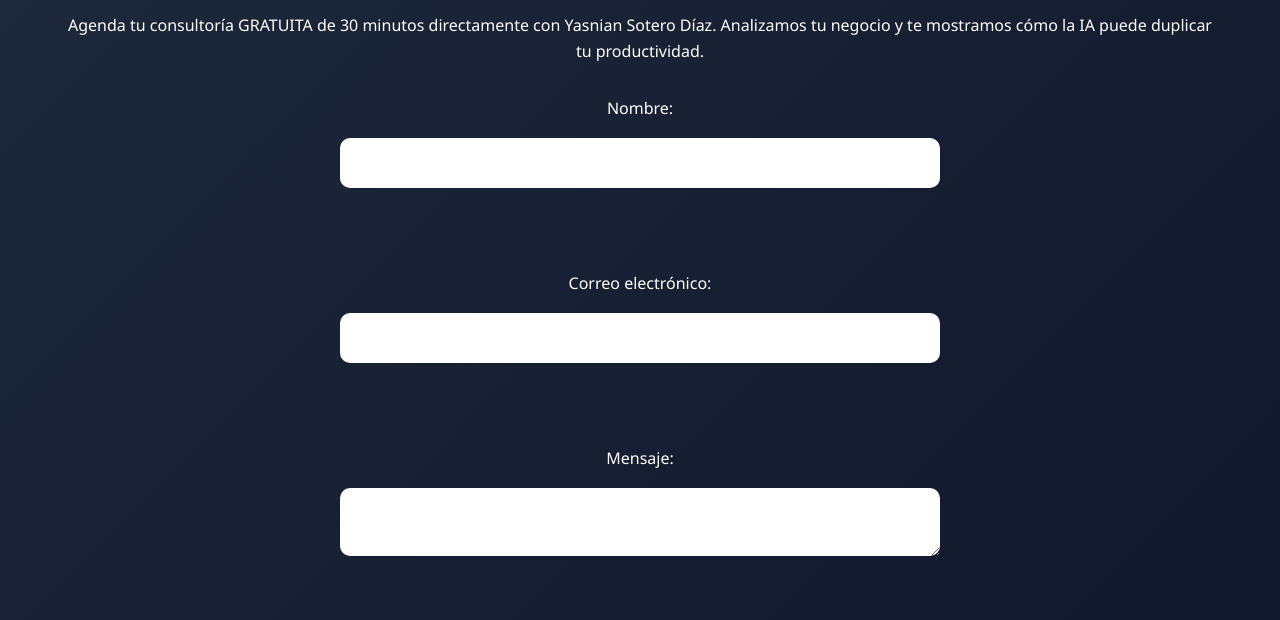
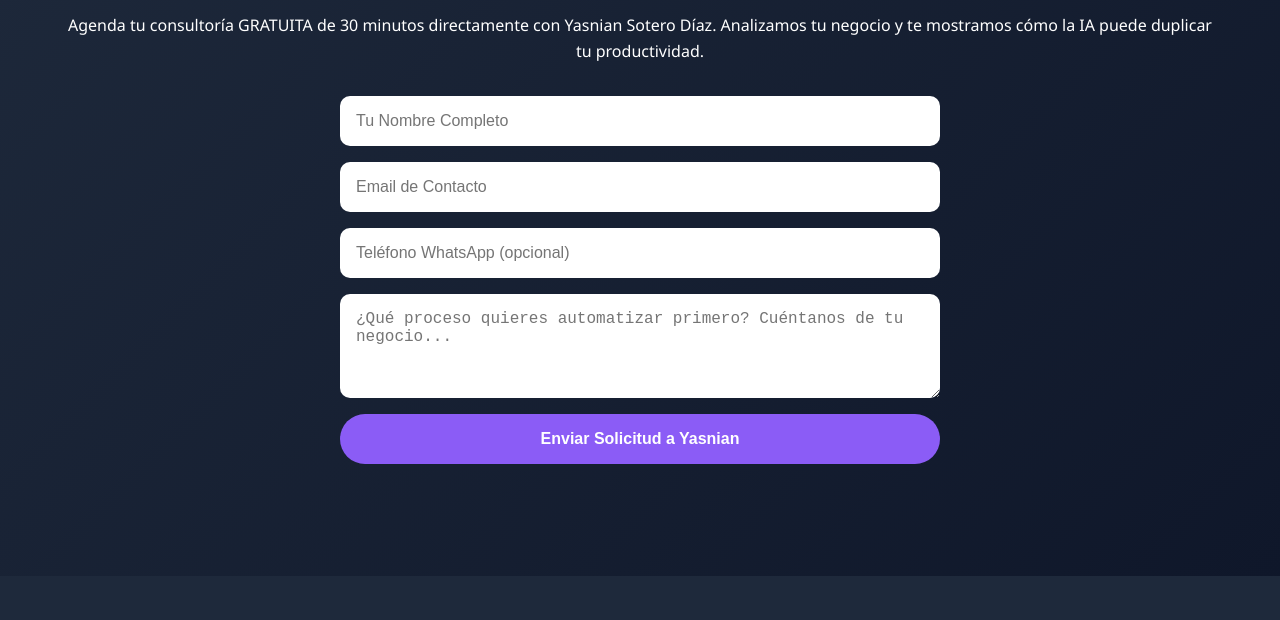
Before and after one commit to eshuiaservices/eshuiaservices.github.io, a plain HTML site: page index.html in a window 1280 px wide. Shown: the part 2359-2979 px from the top of the page. Drawn offline with Linux system fonts and the light colour scheme.

Commit message:
Add files via upload
Contacto Eshu

```diff
--- a/index.html
+++ b/index.html
@@ -276,20 +276,15 @@
     <section id="contacto" class="contact">
         <h2>¿Listo para el Siguiente Nivel?</h2>
         <p>Agenda tu consultoría GRATUITA de 30 minutos directamente con Yasnian Sotero Díaz. Analizamos tu negocio y te mostramos cómo la IA puede duplicar tu productividad.</p>
-
-        <form class="contact-form" action="https://getform.io/f/allqpjma method="POST">
-  <label for="nombre">Nombre:</label>
-  <input type="text" id="nombre" name="nombre" required><br><br>
-
-  <label for="email">Correo electrónico:</label>
-  <input type="email" id="email" name="email" required><br><br>
-
-  <label for="mensaje">Mensaje:</label>
-  <textarea id="mensaje" name="mensaje" required></textarea><br><br>
-
-  <input type="hidden" name="_redirect" value="https://eshuiaservices.github.io/gracias.html">
-
-  <button type="submit">Enviar Solicitud a Yasnian</button>
+      <form class="contact-form" action="https://formspree.io/f/xknlpyyy" method="POST">
+  <input type="text" name="nombre" placeholder="Tu Nombre Completo" required>
+  <input type="email" name="email" placeholder="Email de Contacto" required>
+  <input type="tel" name="telefono" placeholder="Teléfono WhatsApp (opcional)">
+  <textarea name="mensaje" rows="4" placeholder="¿Qué proceso quieres automatizar primero? Cuéntanos de tu negocio..." required></textarea>
+  <input type="hidden" name="_subject" value="NUEVO CLIENTE Eshu IA Services - CONTACTO CEO">
+  <input type="hidden" name="_next" value="https://tunombredeusuario.github.io/gracias.html">
+  <input type="hidden" name="_autoresponse" value="Gracias por contactar a Eshu IA Services. Yasnian Sotero Díaz te responderá personalmente en menos de 24 horas.">
+  <button type="submit" class="btn btn-primary">Enviar Solicitud a Yasnian</button>
 </form>
     </section>
 
```
